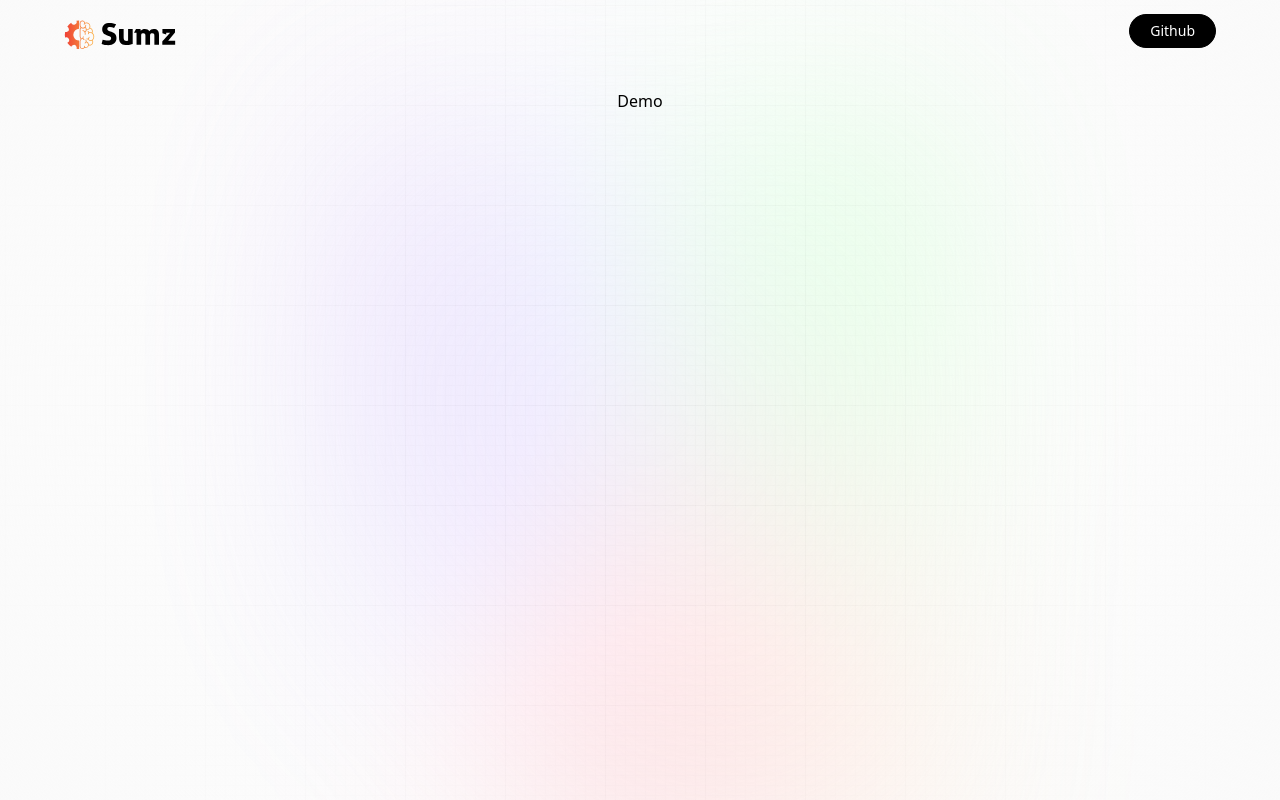
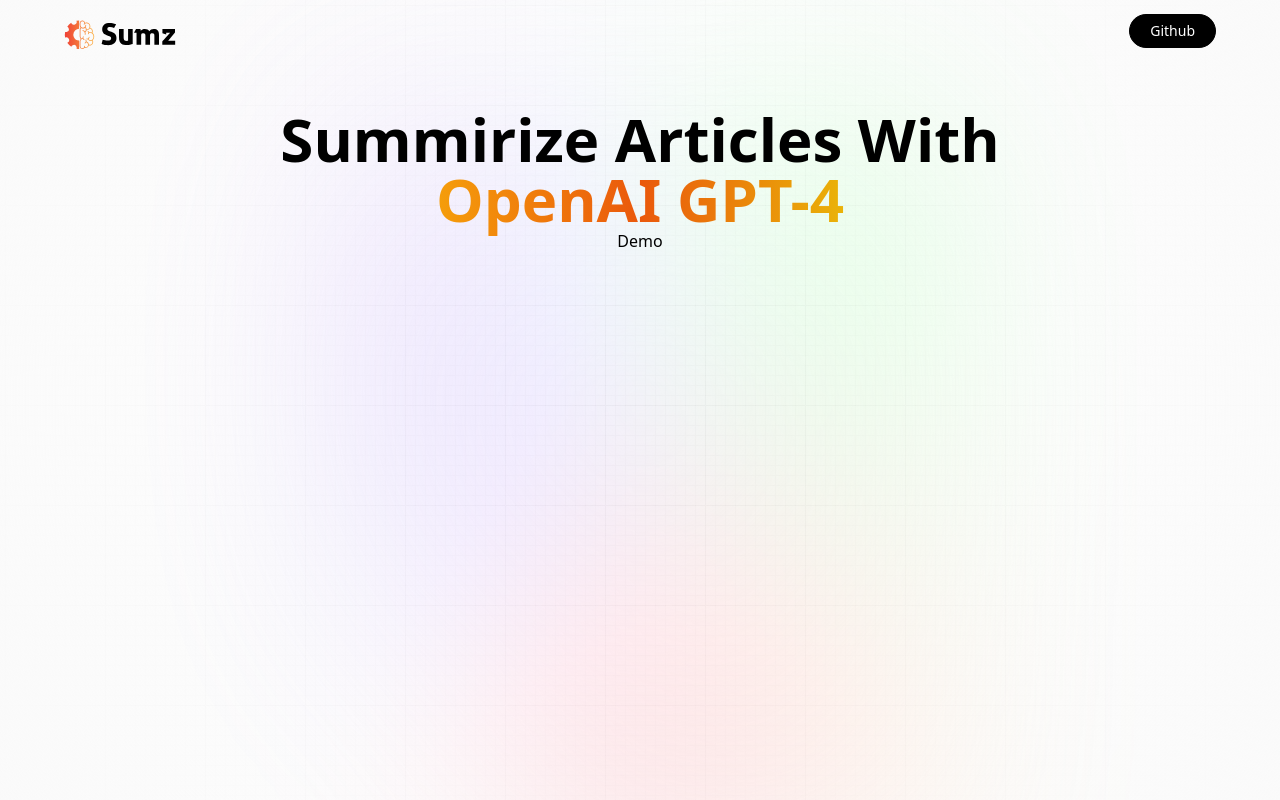
Before and after one commit to 888Greys/Ai_Article_Summurizor, a React (Vite) app: page / in a window 1280 px wide. Built offline with nearby package versions, Linux system fonts and the light colour scheme.

Commit message:
Added headline to Hero component for article summarization feature

```diff
--- a/src/components/Hero.jsx
+++ b/src/components/Hero.jsx
@@ -14,6 +14,10 @@
           Github
         </button>
       </nav>
+
+      <h1 className='head_text'>
+        Summirize Articles With <br/><span className='orange_gradient'>OpenAI GPT-4</span>
+      </h1>
     </header>
   )
 }
```
